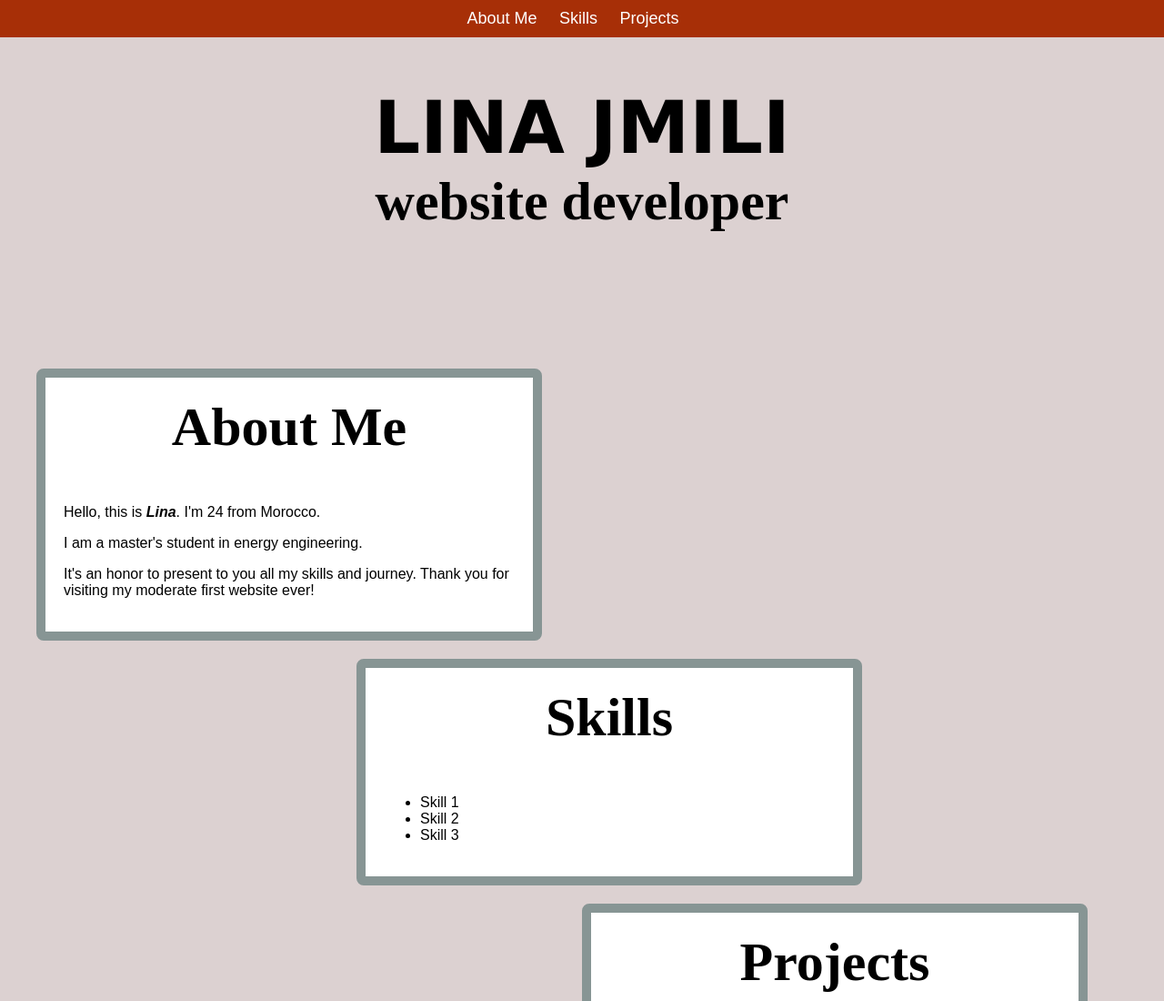
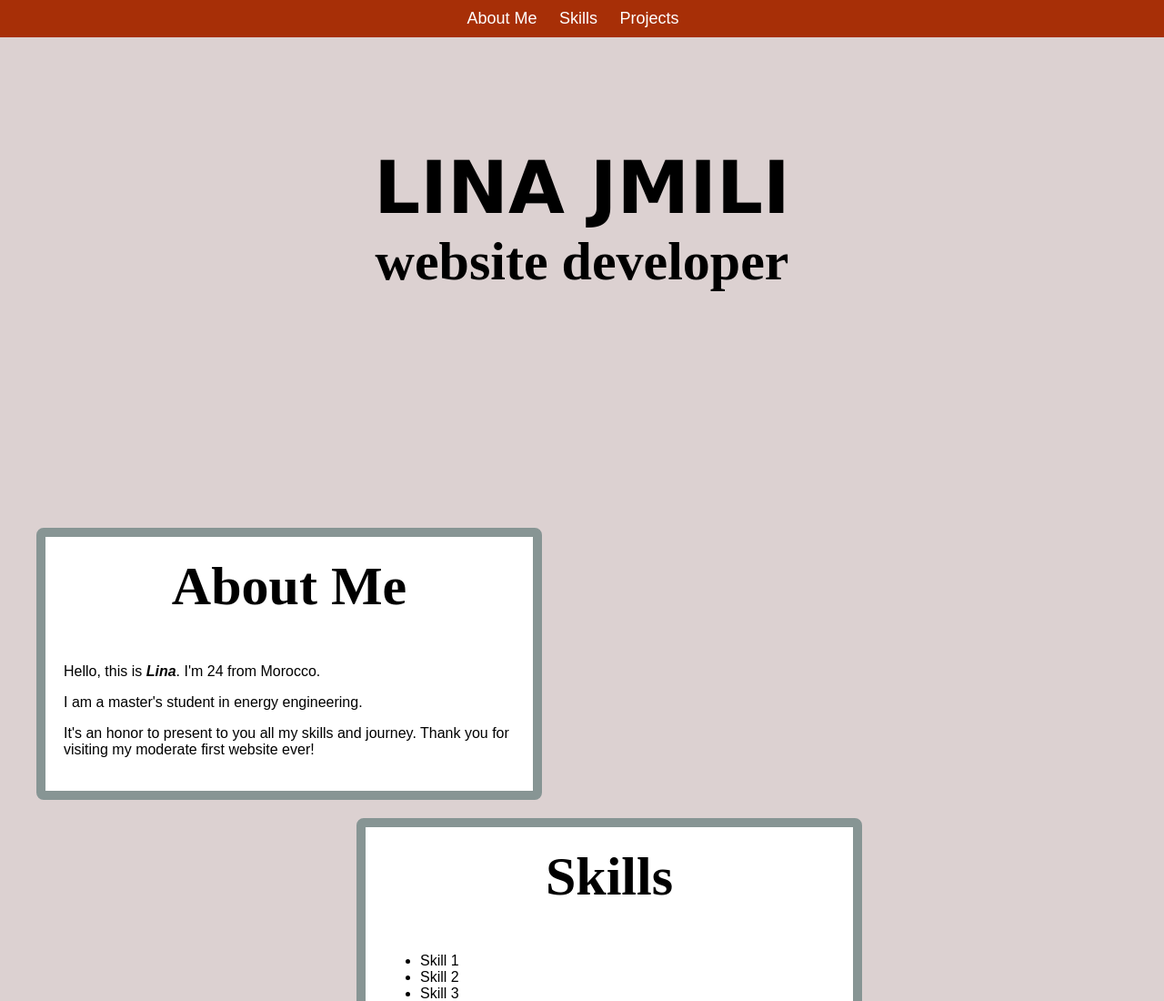
Before and after one commit to Linajmili/Mission-4-, a plain HTML site: page index.html in a window 1280 px wide. Shown: the top 1100 px of the page at 91% size. Drawn offline with Linux system fonts and the light colour scheme.

Commit message:
Update style.css

```diff
--- a/style.css
+++ b/style.css
@@ -9,15 +9,6 @@ body {
     background-color: #dcd1d1;
     margin: 0;
     padding: 0;
-}
-
-
-header {
-
-    background-color: #dcd1d1;
-    color: #000000;
-    text-align: left;
-    padding: 40px ;
 }
 
 
@@ -41,11 +32,22 @@ nav ul li a {
     color: #fff;
     font-size: 18px;
 }
+header {
+
+    background-color: #dcd1d1;
+    color: #000000;
+    text-align: left;
+    padding: 40px ;
+    margin-bottom: 10%;
+}
+
+
 h1{
     text-align: center;
     font-family:'Lucida Sans', 'Lucida Sans Regular', 'Lucida Grande', 'Lucida Sans Unicode', Geneva, Verdana, sans-serif;
     font-size: 80px;
     margin-bottom: 0 ;
+    margin-top: 10%;
 
 }
 h2{
```
